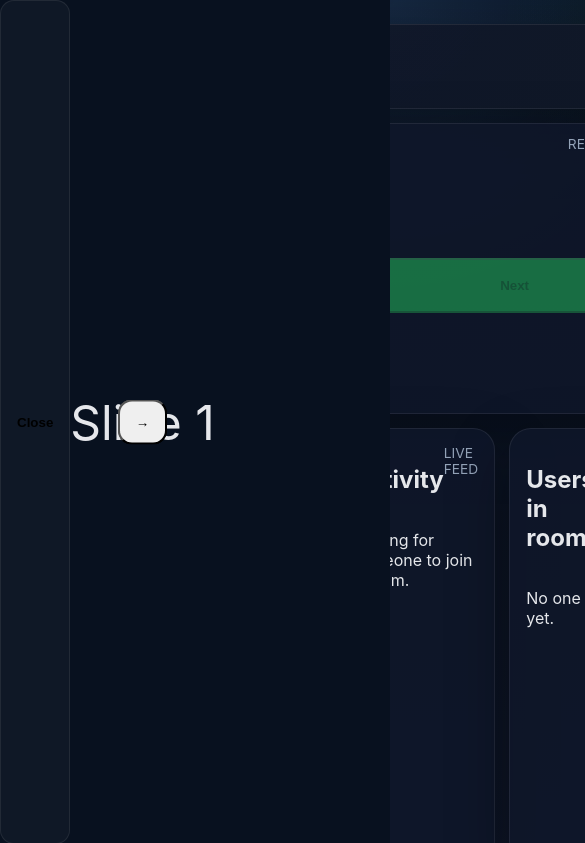
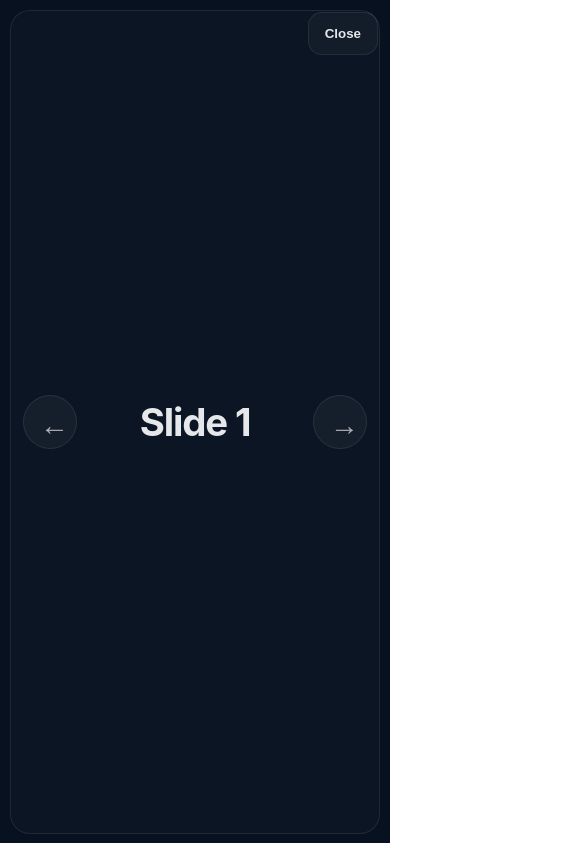
Before and after one commit to mvale005/presentation-remote, a website: page public/index.html in a window 390 px wide. Both pictures are taken after a click on the button "View Slides". Shown: the top 843 px of the page, 585 px wide, since content can reach past the window. Drawn offline with Linux system fonts and the light colour scheme.

Commit message:
cleaned up files, removed duplication and added commentsl

```diff
--- a/public/styles.css
+++ b/public/styles.css
@@ -134,6 +134,7 @@
   padding: 13px 16px;
   font-weight: 700;
   cursor: pointer;
+  border: 1px solid transparent;
 }
 
 button:disabled {
@@ -148,7 +149,39 @@
 
 .ghost {
   background: rgba(255, 255, 255, 0.03);
+  color: var(--text);
   border: 1px solid var(--border);
+}
+
+/* Make the Leave button feel intentionally red */
+#leaveBtn {
+  background: rgba(239, 68, 68, 0.12);
+  border: 1px solid rgba(239, 68, 68, 0.28);
+  color: #fecaca;
+}
+
+#leaveBtn:hover {
+  background: rgba(239, 68, 68, 0.18);
+}
+
+/* Make Reconnect feel blue and readable */
+#reconnectBtn {
+  background: rgba(59, 130, 246, 0.12);
+  border: 1px solid rgba(59, 130, 246, 0.28);
+  color: #bfdbfe;
+}
+
+#reconnectBtn:hover {
+  background: rgba(59, 130, 246, 0.18);
+}
+
+/* Center the View Slides button */
+#viewSlidesBtn {
+  display: block;
+  width: min(220px, 100%);
+  margin: 0 auto;
+  text-align: center;
+  color: var(--text);
 }
 
 /* Slide buttons */
@@ -160,14 +193,17 @@
 .big-buttons button {
   flex: 1;
   padding: 18px;
+  min-width: 0;
 }
 
 .prev {
   background: #f59e0b;
+  color: #422006;
 }
 
 .next {
   background: #22c55e;
+  color: #052e16;
 }
 
 /* =========================
@@ -181,6 +217,8 @@
   color: var(--muted);
   padding: 10px;
   border-radius: 999px;
+  border: 1px solid var(--border);
+  background: rgba(255, 255, 255, 0.02);
 }
 
 .status .dot {
@@ -192,6 +230,10 @@
 
 .status.connected .dot {
   background: var(--good);
+}
+
+.status.warm .dot {
+  background: var(--warn);
 }
 
 /* =========================
@@ -219,32 +261,134 @@
   position: fixed;
   inset: 0;
   background: #08111f;
+  z-index: 1000;
+  padding: 18px;
 }
 
 .overlay-inner {
+  position: relative;
+  width: 100%;
+  height: 100%;
   display: flex;
   align-items: center;
   justify-content: center;
+  border: 1px solid rgba(255, 255, 255, 0.08);
+  border-radius: 20px;
+  background: rgba(255, 255, 255, 0.02);
+  overflow: hidden;
 }
 
 .overlay-slide {
-  font-size: 3rem;
+  font-size: clamp(2.4rem, 8vw, 5rem);
+  font-weight: 700;
+  letter-spacing: -0.03em;
+  color: var(--text);
 }
 
 .overlay-arrow {
   position: absolute;
   top: 50%;
   transform: translateY(-50%);
+  width: 64px;
+  height: 64px;
+  border-radius: 999px;
+  border: 1px solid rgba(255, 255, 255, 0.14);
+  background: rgba(255, 255, 255, 0.06);
+  color: white;
+  font-size: 2rem;
+  opacity: 0.65;
+  display: grid;
+  place-items: center;
+}
+
+.overlay-arrow:hover {
+  opacity: 1;
+  background: rgba(255, 255, 255, 0.1);
+}
+
+.overlay-prev {
+  left: 12px;
+}
+
+.overlay-next {
+  right: 12px;
+}
+
+.overlay-close {
+  position: absolute;
+  top: 12px;
+  right: 12px;
+  z-index: 1001;
 }
 
 /* =========================
    MOBILE
 ========================= */
+@media (max-width: 980px) {
+  .grid {
+    grid-template-columns: 1fr;
+  }
+}
+
 @media (max-width: 760px) {
+  body {
+    padding: 14px;
+  }
+
   .app {
+    display: flex;
     flex-direction: column;
   }
 
-  .controls { order: 2; }
-  .grid { order: 3; }
+  .hero {
+    order: 1;
+  }
+
+  .controls {
+    order: 2;
+  }
+
+  .grid {
+    order: 3;
+  }
+
+  .hero,
+  .card {
+    border-radius: 18px;
+  }
+
+  .row {
+    flex-direction: column;
+  }
+
+  .row button {
+    width: 100%;
+  }
+
+  .big-buttons {
+    flex-direction: row;
+  }
+
+  .big-buttons button {
+    width: auto;
+  }
+
+  .hero-meta {
+    width: 100%;
+    justify-content: flex-start;
+  }
+
+  #viewSlidesBtn {
+    width: min(220px, 100%);
+  }
+
+  .overlay {
+    padding: 10px;
+  }
+
+  .overlay-arrow {
+    width: 54px;
+    height: 54px;
+    font-size: 1.8rem;
+  }
 }
```
